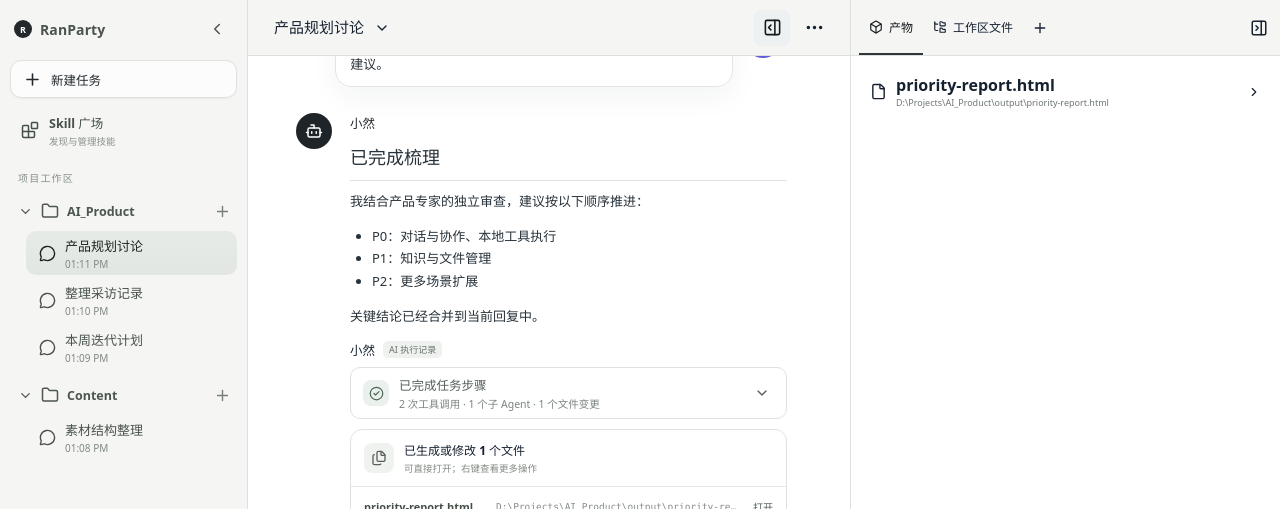
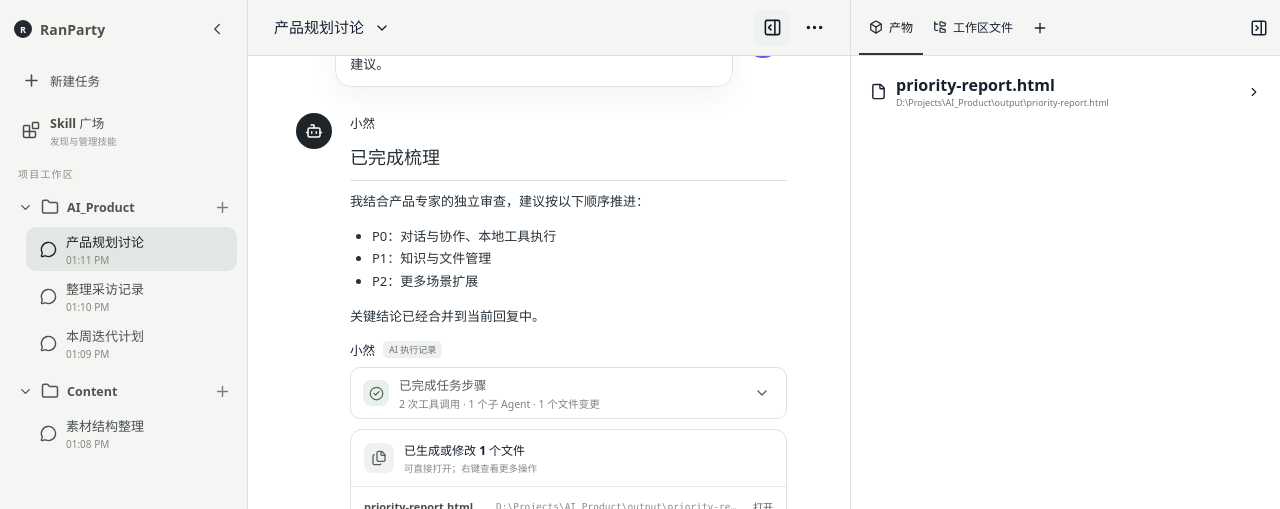
Before and after one commit to jhryo25/RanParty, a React (Vite) app in the folder electron/: page / in a window 1280 px wide. Shown: the top 509 px of the page. Built offline with nearby package versions, Linux system fonts and the light colour scheme.

Commit message:
style: unify sidebar controls

```diff
--- a/electron/src/styles.css
+++ b/electron/src/styles.css
@@ -455,25 +455,28 @@ button:focus-visible, input:focus-visible, textarea:focus-visible, select:focus-
 
 .new-session {
   justify-content: flex-start;
-  height: 38px;
-  margin: 14px 0 18px;
-  padding: 0 12px;
-  border: 1px solid var(--border);
-  border-radius: 11px;
-  color: var(--text);
-  background: rgba(255, 255, 255, .76);
-  box-shadow: 0 1px 2px rgba(20, 24, 26, .04);
+  height: 44px;
+  margin: 12px 0 6px;
+  padding: 0 11px;
+  border: 1px solid transparent;
+  border-radius: 10px;
+  color: #465049;
+  background: transparent;
+  box-shadow: none;
   font-size: 12.5px;
   font-weight: 600;
+  transition: color .15s ease, background-color .15s ease, border-color .15s ease;
 }
 
 .new-session:hover {
-  background: #fff;
+  border-color: transparent;
+  background: #e7eae7;
   transform: none;
 }
 
-.skill-market-entry { display: flex; align-items: center; gap: 10px; width: 100%; min-height: 48px; margin: -10px 0 16px; padding: 0 11px; border: 0; border-radius: 10px; color: #465049; background: transparent; text-align: left; cursor: pointer; }
-.skill-market-entry:hover, .skill-market-entry.active { background: #e7eae7; }
+.skill-market-entry { display: flex; align-items: center; gap: 10px; width: 100%; min-height: 44px; margin: 0 0 14px; padding: 0 11px; border: 1px solid transparent; border-radius: 10px; color: #465049; background: transparent; text-align: left; cursor: pointer; transition: color .15s ease, background-color .15s ease, border-color .15s ease; }
+.skill-market-entry:hover { background: #e7eae7; }
+.skill-market-entry.active { color: #1e2521; background: #e2e7e3; }
 .skill-market-entry > span { display: grid; gap: 2px; }
 .skill-market-entry strong { font-size: 12.5px; font-weight: 600; }
 .skill-market-entry small { color: #89918b; font-size: 9.5px; }
@@ -511,8 +514,10 @@ button:focus-visible, input:focus-visible, textarea:focus-visible, select:focus-
 
 .session-row {
   height: 44px;
+  border: 1px solid transparent;
   border-radius: 10px;
   color: #4a534d;
+  transition: color .15s ease, background-color .15s ease, border-color .15s ease;
 }
 
 .session-row::before {
@@ -521,7 +526,7 @@ button:focus-visible, input:focus-visible, textarea:focus-visible, select:focus-
 
 .session-row.active {
   color: #1e2521;
-  background: linear-gradient(180deg, #e7ebe8 0%, #e1e6e2 100%);
+  background: #e2e7e3;
 }
 
 .session-copy {
@@ -545,6 +550,7 @@ button:focus-visible, input:focus-visible, textarea:focus-visible, select:focus-
   border-top-color: transparent;
   border-radius: 10px;
   color: #435049;
+  transition: color .15s ease, background-color .15s ease, border-color .15s ease;
 }
 
 .main-shell {
```
